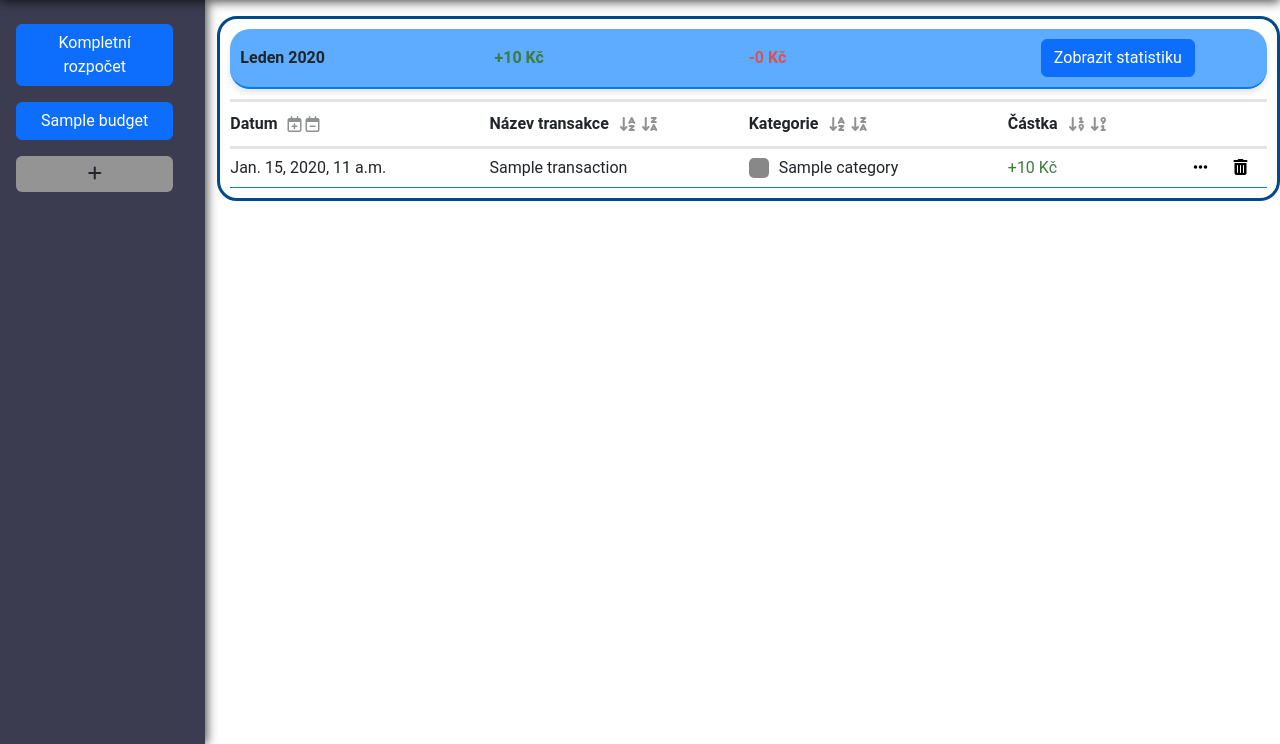
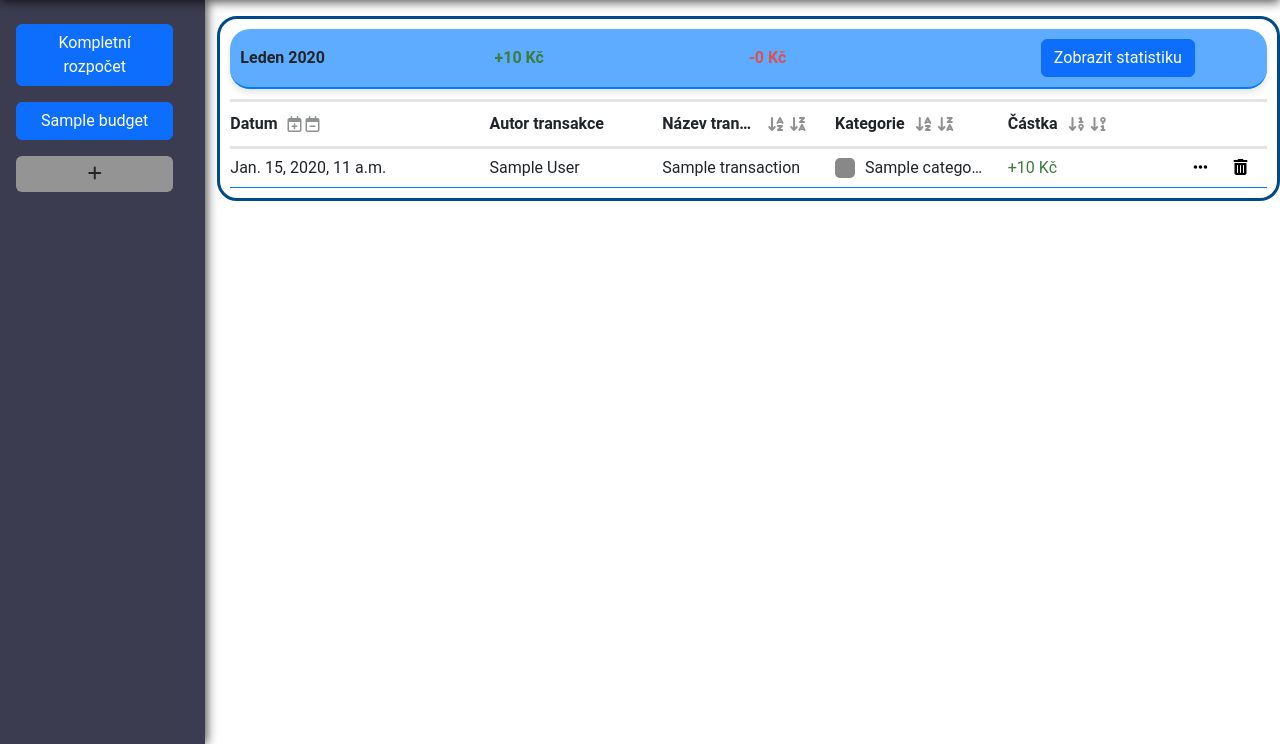
Before and after one commit to KrzystekMatej/finance-management-system, a Django app: page /budget/1/ in a window 1280 px wide. Shown: the part 97-841 px from the top of the page. Run offline with Django 5.2, Linux system fonts and the light colour scheme; a user stored in the database is signed in; tables that the repository leaves empty hold one stand-in row (values such as "Sample post").

Commit message:
added athor of transaction to budget summary view, loading all transactions from budget - from other users, problem with linting - cannot dodge inline style (1x)

```diff
--- a/finance_app/static/css/general.css
+++ b/finance_app/static/css/general.css
@@ -76,5 +76,5 @@ input[readonly] {
 }
 
 .shared-users-container {
-    max-height: 134px
+    max-height: 134px;
 }
--- a/finance_app/templates/monthly_summary.html
+++ b/finance_app/templates/monthly_summary.html
@@ -41,6 +41,35 @@
            data-sort="date-desc"
            onclick="sortTransactions('date-desc', this, '{{ summary.month }}', '{{ summary.year }}', 'main')"></i>
       </div>
+      {% if '/budget/' in request.path %}
+        <div class="col-md-2 vert-center">
+          <span class="author bold truncate-text spacer-right"
+                title="Autor transakce">Autor transakce</span>
+        </div>
+        <div class="col-md-2 vert-center">
+          <span class="income bold truncate-text spacer-right"
+                title="Název transakce">Název transakce</span>
+          <i title="Řadit sestupně dle abecedy"
+             class="small-spacer-right fas fa-arrow-down-a-z opacity-half"
+             data-sort="name-asc"
+             onclick="sortTransactions('name-asc', this, '{{ summary.month }}', '{{ summary.year }}', 'main')"></i>
+          <i title="Řadit vzestupně dle abecedy"
+             class="small-spacer-right fas fa-arrow-down-z-a opacity-half"
+             data-sort="name-desc"
+             onclick="sortTransactions('name-desc', this, '{{ summary.month }}', '{{ summary.year }}', 'main')"></i>
+        </div>
+        <div class="col-md-2 vert-center">
+          <span class="income bold truncate-text spacer-right" title="Kategorie">Kategorie</span>
+          <i title="Řadit sestupně dle abecedy"
+             class="small-spacer-right fas fa-arrow-down-a-z opacity-half"
+             data-sort="category-asc"
+             onclick="sortTransactions('category-asc', this, '{{ summary.month }}', '{{ summary.year }}', 'main')"></i>
+          <i title="Řadit vzestupně dle abecedy"
+             class="small-spacer-right fas fa-arrow-down-z-a opacity-half"
+             data-sort="category-desc"
+             onclick="sortTransactions('category-desc', this, '{{ summary.month }}', '{{ summary.year }}', 'main')"></i>
+        </div>
+      {% else %}
         <div class="col-md-3 vert-center">
           <span class="income bold truncate-text spacer-right"
                 title="Název transakce">Název transakce</span>
@@ -64,6 +93,7 @@
              data-sort="category-desc"
              onclick="sortTransactions('category-desc', this, '{{ summary.month }}', '{{ summary.year }}', 'main')"></i>
         </div>
+      {% endif %}
       <div class="col-md-2 vert-center">
         <span class="income bold truncate-text spacer-right" title="Částka">Částka</span>
         <i title="Řadit od nejmenší"
@@ -82,11 +112,32 @@
     <hr class="thick-divider-line">
     {% for transaction in summary.transactions %}
       <div class="transaction {% if transaction.amount > 0 %}outcoming-transaction{% else %}incoming-transaction{% endif %}">
-        <div class="row width-100">
+        <div class="row width-100" style="height: 38px;">
           <div class="col-md-3 vert-center">
             <span class="transaction-date truncate-text"
                   title="{{ transaction.performed_at }}">{{ transaction.performed_at }}</span>
           </div>
+          {% if '/budget/' in request.path %}
+            <div class="col-md-2 vert-center">
+              <span class="transaction-author truncate-text"
+                    title="{{ transaction.user.first_name }} {{ transaction.user.last_name }}">
+                {{ transaction.user.first_name }} {{ transaction.user.last_name }}
+              </span>
+            </div>
+            <div class="col-md-2 vert-center">
+              <span class="transaction-name truncate-text" title="{{ transaction.name }}">{{ transaction.name }}</span>
+            </div>
+            <div class="col-md-2 vert-center display-flex">
+              <div class="color-box"
+                   style="background-color: {{ transaction.category_color }};
+                          width: 20px;
+                          height: 20px;
+                          margin-right: 10px;
+                          border-radius: 5px"></div>
+              <span class="transaction-category truncate-text"
+                    title="{{ transaction.category.name }}">{{ transaction.category.name }}</span>
+            </div>
+          {% else %}
             <div class="col-md-3 vert-center">
               <span class="transaction-name truncate-text" title="{{ transaction.name }}">{{ transaction.name }}</span>
             </div>
@@ -100,6 +151,7 @@
               <span class="transaction-category truncate-text"
                     title="{{ transaction.category.name }}">{{ transaction.category.name }}</span>
             </div>
+          {% endif %}
           <div class="col-md-2 vert-center">
             {% if transaction.amount > 0 %}
               <span class="transaction-amount truncate-text positive"
@@ -111,6 +163,7 @@
                     title="{{ transaction.amount|spaced_number }} Kč">{{ transaction.amount|spaced_number }} Kč</span>
             {% endif %}
           </div>
+          {% if transaction.user == request.user %}
             <div class="col-md-1 vert-center">
               <a href="{% url 'transaction_detail' transaction.id %}"
                  class="btn btn-link"
@@ -124,6 +177,7 @@
                 <i class="fas fa-trash-alt icon-tertiary"></i>
               </button>
             </div>
+          {% endif %}
         </div>
       </div>
     {% endfor %}
--- a/finance_app/views/budget_views.py
+++ b/finance_app/views/budget_views.py
@@ -49,11 +49,15 @@ def budgets_page(request):
 
 @login_required(login_url="login")
 def budget_view(request, budget_id):
-    budget = get_object_or_404(Budget, id=budget_id, owner=request.user)
+    budget = get_object_or_404(Budget, id=budget_id, sharedbudget__user=request.user)
+
+    associated_users = [budget.owner] + list(
+        SharedBudget.objects.filter(budget=budget).values_list("user", flat=True)
+    )
 
     transactions_for_budget = Transaction.objects.filter(
-        user=request.user, category__in=budget.categories.all()
-    )
+        user__in=associated_users, category__in=budget.categories.all()
+    ).select_related("user")
 
     notifications, show_notifications_modal = parse_notifications(
         request, Budget.objects.filter(owner=request.user)
@@ -69,6 +73,30 @@ def budget_view(request, budget_id):
     }
 
     return render(request, "main_page.html", context)
+
+
+# @login_required(login_url="login")
+# def budget_view(request, budget_id):
+#     budget = get_object_or_404(Budget, id=budget_id, owner=request.user)
+
+#     transactions_for_budget = Transaction.objects.filter(
+#         user=request.user, category__in=budget.categories.all()
+#     )
+
+#     notifications, show_notifications_modal = parse_notifications(
+#         request, Budget.objects.filter(owner=request.user)
+#     )
+
+#     context = {
+#         "monthly_summaries": get_monthly_summaries(request, transactions_for_budget),
+#         "categories": CategoryPreference.objects.filter(user=request.user),
+#         "user_profile": UserProfile.objects.get(user=request.user),
+#         "budgets": Budget.objects.filter(owner=request.user),
+#         "notifications": notifications,
+#         "show_notifications_modal": show_notifications_modal,
+#     }
+
+#     return render(request, "main_page.html", context)
 
 
 @login_required(login_url="login")
```
Lines whose indentation alone changed are shown as unchanged.
